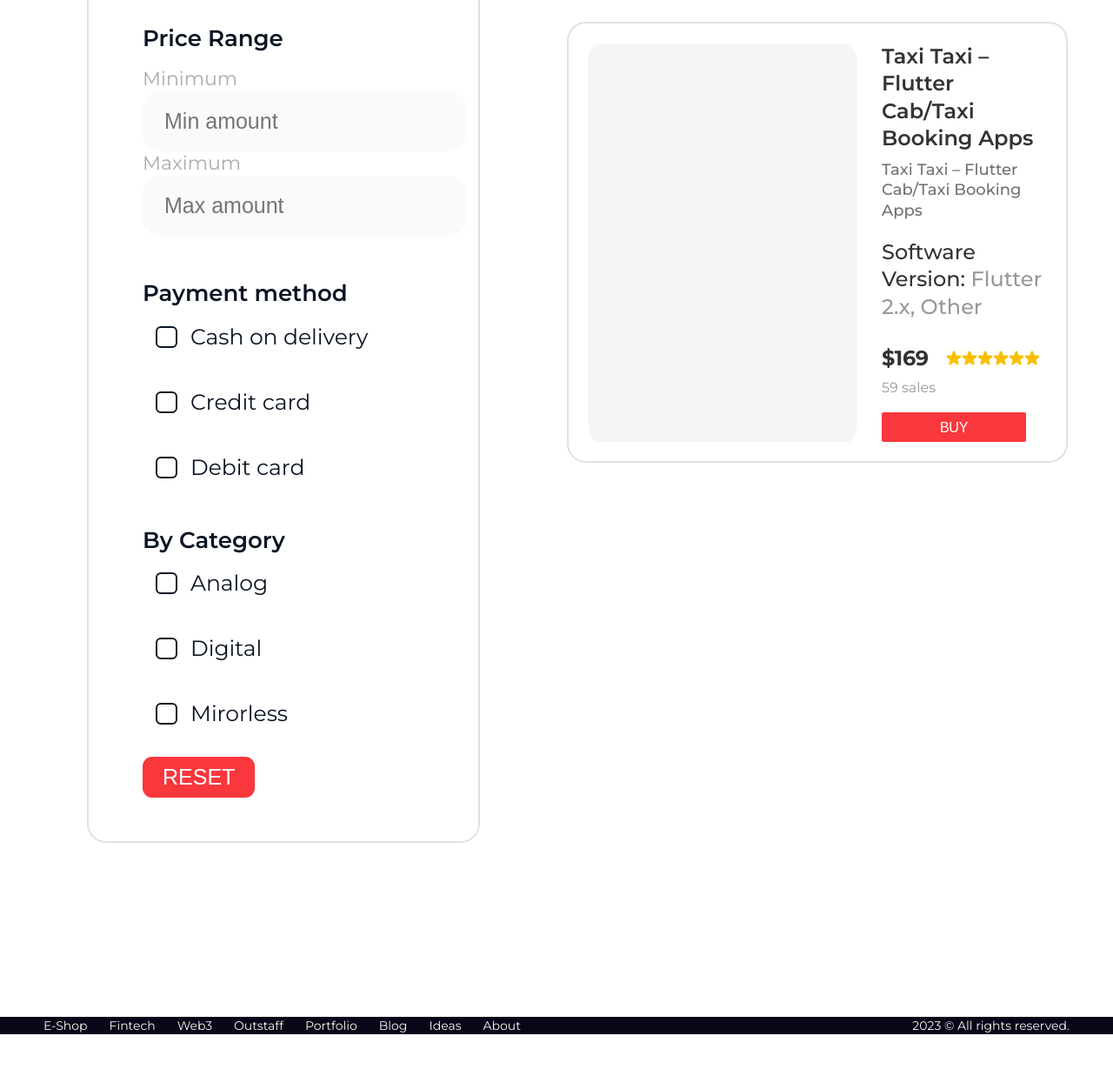
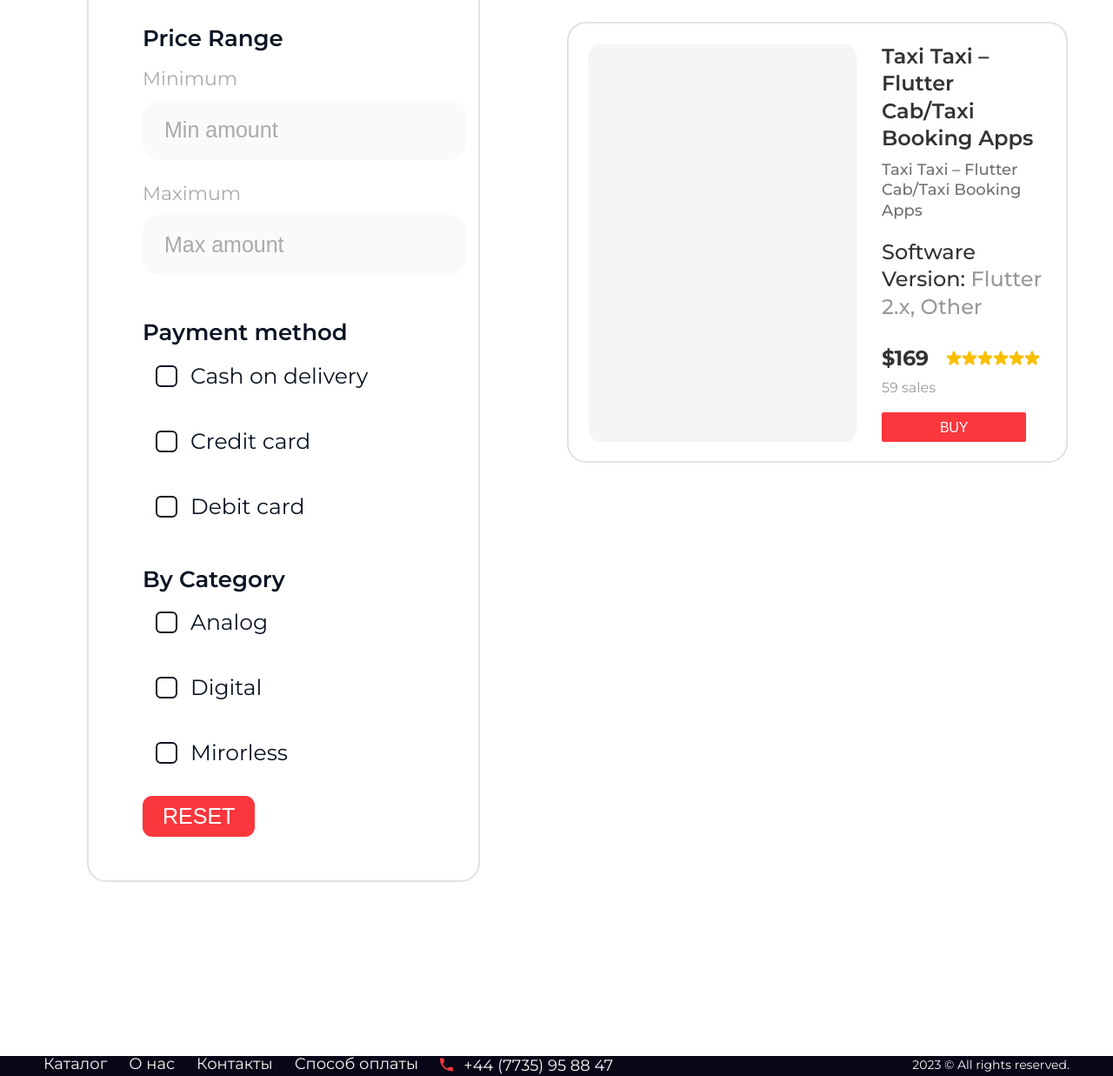
Before and after one commit to webmalik/time, a website: page src/order.html in a window 1280 px wide. Shown: the part 645-1882 px from the top of the page at 87% size. Before the commit the page ends 1834 px from the top, so only its background shows below. Drawn offline with nearby package versions, Linux system fonts and the light colour scheme; files that its build step writes are made by us from their sources; files whose address does not match are found by name.

Commit message:
Add first edits

```diff
--- a/gulp/versions.json
+++ b/gulp/versions.json
@@ -1,3 +1,3 @@
 {
-    "main": "20230615154008"
+    "main": "20230615232254"
 }
--- a/src/html/footer.html
+++ b/src/html/footer.html
@@ -2,14 +2,28 @@
 	<div class="container footer__wrapper">
 		<div class="footer__nav">
 			<ul class="footer__list">
-				<li class="footer__item"><a href="#">E-Shop</a></li>
-				<li class="footer__item"><a href="#">Fintech</a></li>
-				<li class="footer__item"><a href="#">Web3</a></li>
-				<li class="footer__item"><a href="#">Outstaff</a></li>
-				<li class="footer__item"><a href="#">Portfolio</a></li>
-				<li class="footer__item"><a href="#">Blog</a></li>
-				<li class="footer__item"><a href="#">Ideas</a></li>
-				<li class="footer__item"><a href="#">About</a></li>
+				<li class="menu__item">
+					<a href="order.html">Каталог</a>
+				</li>
+				<li class="menu__item">
+					<a href="about.html">О нас</a>
+				</li>
+				<li class="menu__item">
+					<a href="contacts.html">Контакты</a>
+				</li>
+				<li class="menu__item">
+					<a href="payments.html">Способ оплаты</a>
+				</li>
+				<li class="menu__item">
+					<div class="site-info__tel">
+						<div class="tel__icon">
+							<img src="@img/tel.svg" alt="Telephone">
+						</div>
+						<div class="tel__text">
+							<a href="tel:+44 (7735) 95 88 47">+44 (7735) 95 88 47</a>
+						</div>
+					</div>
+				</li>
 			</ul>
 		</div>
 		<div class="footer__rights">
--- a/src/scss/_checkbox.scss
+++ b/src/scss/_checkbox.scss
@@ -115,18 +115,18 @@
 	line-height: 12px;
 }
 
-.check:before {
-	content: "";
-	position: absolute;
-	top: -15px;
-	left: -15px;
-	width: 25px;
-	height: 25px;
-	border-radius: 50%;
-	background: rgba(34, 50, 84, 0.03);
-	opacity: 0;
-	transition: opacity 0.2s ease;
-}
+// .check:before {
+// 	content: "";
+// 	position: absolute;
+// 	top: -15px;
+// 	left: -15px;
+// 	width: 25px;
+// 	height: 25px;
+// 	border-radius: 50%;
+// 	background: rgba(34, 50, 84, 0.03);
+// 	opacity: 0;
+// 	transition: opacity 0.2s ease;
+// }
 
 .check svg {
 	position: relative;
@@ -153,7 +153,7 @@
 }
 
 .check:hover:before {
-	opacity: 1;
+	//opacity: 1;
 }
 
 .check:hover svg {
--- a/src/scss/style.scss
+++ b/src/scss/style.scss
@@ -1470,6 +1470,15 @@
 			border-radius: 20px;
 			border: none;
 			line-height: 130%;
+			margin-top: 10px;
+		}
+
+		input#Minimum {
+			margin-bottom: 25px;
+		}
+
+		input::placeholder {
+			color: #AAAAAA;
 		}
 
 		label {
@@ -1478,6 +1487,7 @@
 			line-height: 130%;
 			color: #AAAAAA;
 			margin-bottom: 6px;
+			margin: 20px 0;
 		}
 	}
 
```
Also changed, not shown: src/html/header.html (+1 -1 lines), dist/about.html, dist/contacts.html, dist/css/style.css, dist/css/style.min.css, dist/index.html, dist/order-item.html, dist/order.html, dist/payments.html.
